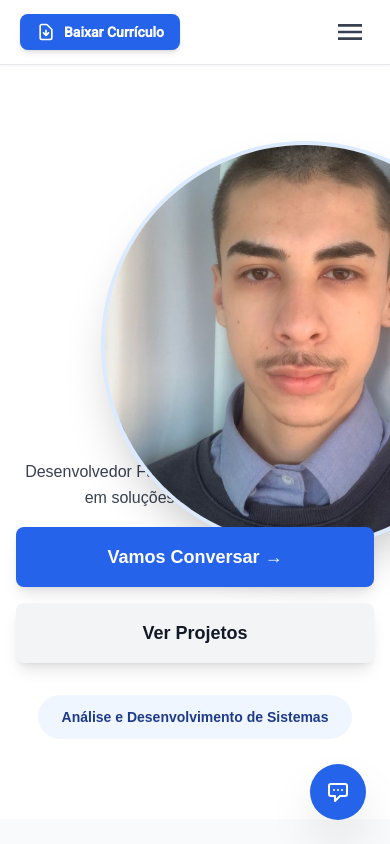
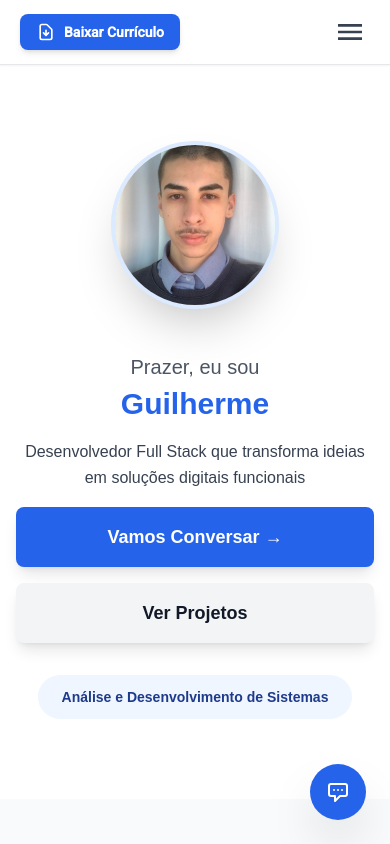
Before and after one commit to guicirelli/landing-page-cirelli, a Next.js app: page / in a window 390 px wide. Shown: the top 844 px of the page. Built offline with nearby package versions, Linux system fonts and the light colour scheme; no server answers.

Commit message:
fix: Corrigir layout da imagem no mobile - tamanho, centralizaÃ§Ã£o e espaÃ§amento

```diff
--- a/src/components/Home/Inicio.tsx
+++ b/src/components/Home/Inicio.tsx
@@ -9,20 +9,22 @@ export const Inicio = () => {
   const { badge, photo } = heroData.hero;
 
   return (
-    <section className="flex py-12 overflow-x-hidden lg:items-center lg:min-h-[90vh]">
+    <section className="flex py-12 overflow-hidden lg:items-center lg:min-h-[90vh]">
       <div className="max-w-7xl mx-auto px-4 sm:px-6 w-full">
-        <div className="flex flex-col lg:flex-row justify-center items-center gap-8 lg:gap-20 py-8 lg:py-0">
+        <div className="flex flex-col lg:flex-row justify-center items-start lg:items-center gap-6 lg:gap-20 py-8 lg:py-0">
           {/* Photo - First on mobile and desktop */}
-          <div className="flex w-full justify-center lg:w-auto lg:order-2 mb-4">
-            <div className="relative w-[180px] h-[180px] sm:w-[240px] sm:h-[240px] lg:w-[400px] lg:h-[400px]">
-              <OptimizedImage
-                src={photo.url}
-                alt={photo.alt}
-                width={photo.width}
-                height={photo.height}
-                className="rounded-full shadow-2xl ring-4 sm:ring-8 ring-blue-100 dark:ring-blue-900 w-full h-full object-cover"
-                priority
-              />
+          <div className="w-full flex justify-center mb-6 lg:w-auto lg:order-2 lg:mb-0">
+            <div className="relative w-[160px] h-[160px] sm:w-[200px] sm:h-[200px] lg:w-[400px] lg:h-[400px]">
+              <div className="w-full h-full relative">
+                <OptimizedImage
+                  src={photo.url}
+                  alt={photo.alt}
+                  width={180}
+                  height={180}
+                  className="rounded-full shadow-2xl ring-4 sm:ring-8 ring-blue-100 dark:ring-blue-900 object-cover"
+                  priority
+                />
+              </div>
             </div>
           </div>
 
--- a/src/components/commons/OptimizedImage.tsx
+++ b/src/components/commons/OptimizedImage.tsx
@@ -35,14 +35,13 @@ export const OptimizedImage = ({
 
   return (
     <div
-      className={`relative ${loading ? 'animate-pulse bg-gray-200 dark:bg-gray-700' : ''}`}
-      style={{ width, height }}
+      className={`relative w-full h-full ${loading ? 'animate-pulse bg-gray-200 dark:bg-gray-700' : ''}`}
+      style={{ width: '100%', height: '100%' }}
     >
       <Image
         src={error ? fallback : imgSrc}
         alt={alt}
-        width={width as number}
-        height={height as number}
+        fill
         className={`${className} ${loading ? 'opacity-0' : 'opacity-100 transition-opacity duration-300'}`}
         loading={priority ? undefined : 'lazy'}
         priority={priority}
```
